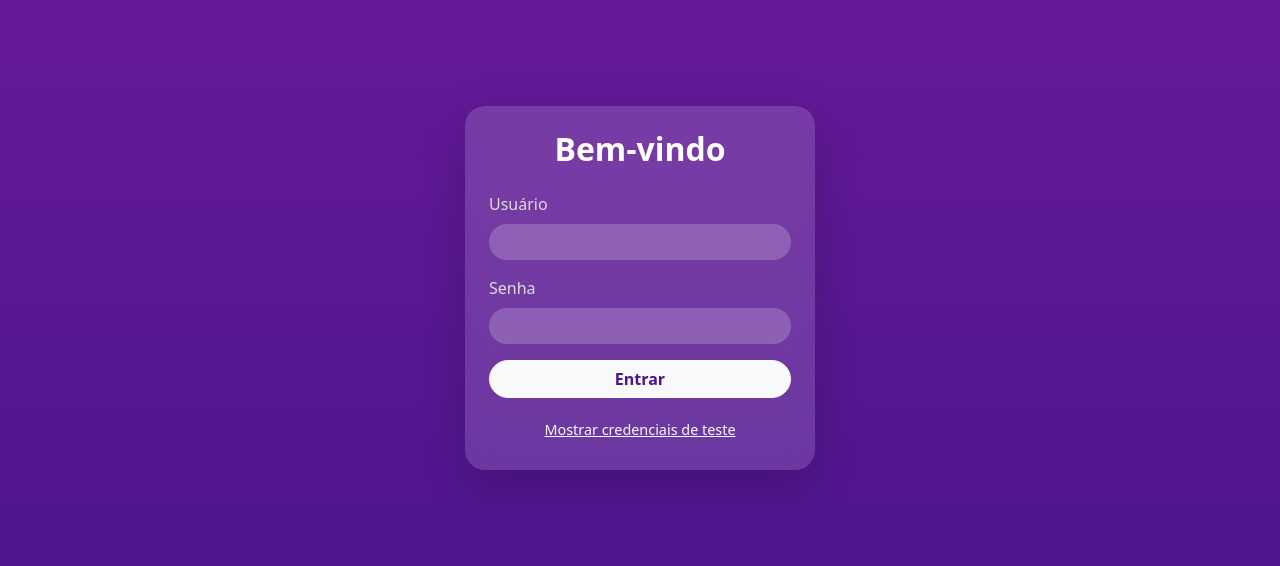
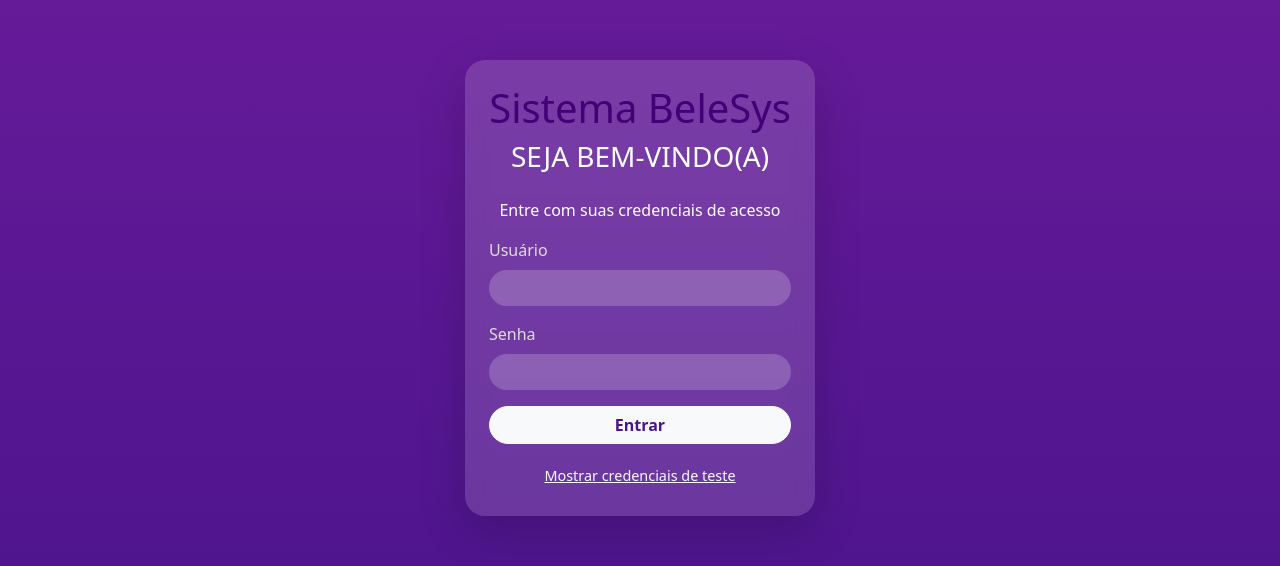
Before and after one commit to MayumiNascimento/projeto-salao-front, a React (Create React App) app: page /login in a window 1280 px wide. Shown: the part 112-678 px from the top of the page. Built offline with nearby package versions, Linux system fonts and the light colour scheme; no server answers.

Commit message:
reformulando Login

```diff
--- a/src/pages/Login/Login.tsx
+++ b/src/pages/Login/Login.tsx
@@ -56,6 +56,7 @@ function Login() {
 
   return (
     <div className="d-flex justify-content-center align-items-center vh-100 background-custom" style={{ minHeight: '100vh' }}>
+
       <div
         className="card shadow-lg p-4 border-0"
         style={{
@@ -66,7 +67,9 @@ function Login() {
           color: '#fff',
         }}
       >
-        <h2 className="text-center mb-4" style={{ fontWeight: '700' }}>Bem-vindo</h2>
+        <h1 className="text-center" style={{ color: '#410076' }}>Sistema BeleSys</h1>
+        <h3 className="text-center mb-4" >SEJA BEM-VINDO(A)</h3>
+        <p className='text-center'>Entre com suas credenciais de acesso</p>
         {error && (
           <div className="alert alert-danger" style={{ backgroundColor: 'rgba(255, 69, 58, 0.85)', color: '#fff' }}>
             {error}
@@ -102,7 +105,7 @@ function Login() {
           </button>
         </form>
 
-                <div className="text-center mt-3">
+        <div className="text-center mt-3">
           <button
             className="btn btn-sm text-light"
             style={{ fontSize: '0.9rem', textDecoration: 'underline' }}
```
